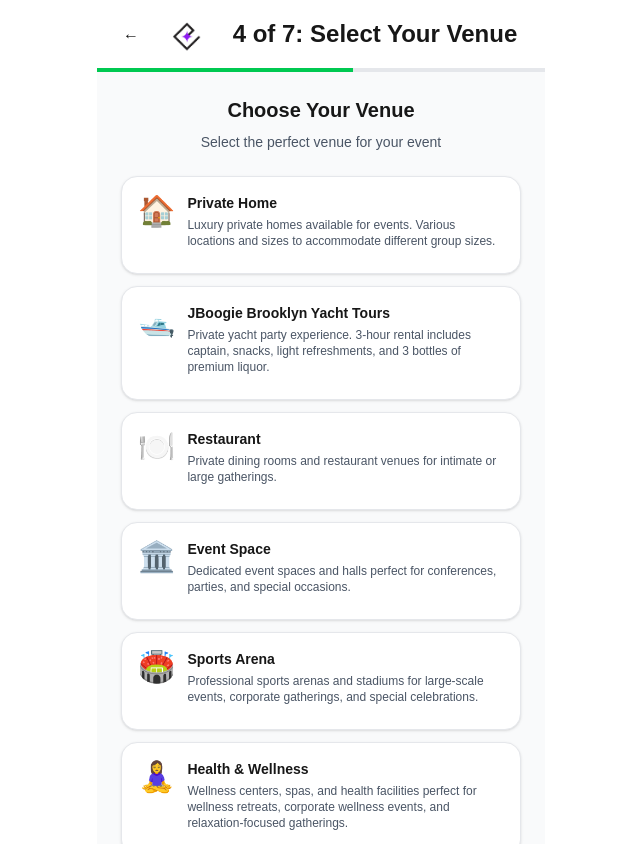
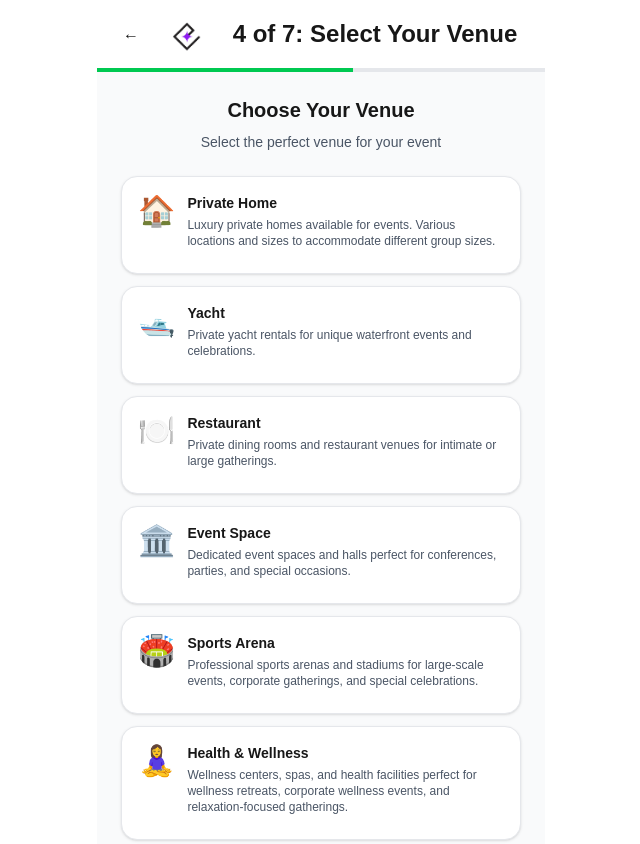
Before and after one commit to Soulemane12/eventsinsta, a Next.js app: page /create/venue in a window 1280 px wide. Shown: the top 844 px of the page, without its empty margins (319-959 px from the left). Built offline with nearby package versions, Linux system fonts and the light colour scheme.

Commit message:
Update yacht venue: change from 'JBoogie Brooklyn Yacht Tours' to generic 'Yacht' venue

```diff
--- a/src/data/services.ts
+++ b/src/data/services.ts
@@ -368,9 +368,9 @@ export const VENUE_SERVICES: Service[] = [
   },
   {
     id: 'venue-yacht',
-    name: 'JBoogie Brooklyn Yacht Tours',
+    name: 'Yacht',
     category: 'Venue',
-    description: 'Private yacht party experience. 3-hour rental includes captain, snacks, light refreshments, and 3 bottles of premium liquor.',
+    description: 'Private yacht rentals for unique waterfront events and celebrations.',
     price: 2500,
     priceDescription: '$2,500 for 3 hours',
     icon: '🛥️'
```
